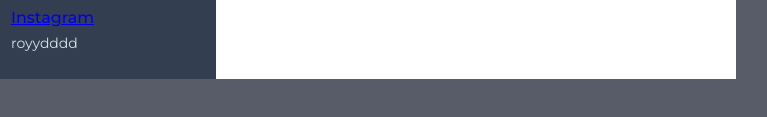
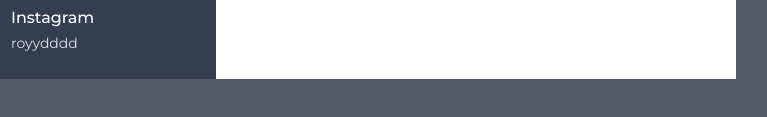
Before and after one commit to royd3315/rr.github.io, a plain HTML site: page index.html in a window 1280 px wide. Shown: the part 1021-1138 px from the top of the page, 304-1071 px from the left. Drawn offline with Linux system fonts and the light colour scheme.

Commit message:
Update style.css

```diff
--- a/style.css
+++ b/style.css
@@ -21,6 +21,12 @@ body{
     display: flex;
     margin: 50px auto;
 }
+
+a.no-color {
+  color: inherit;
+  text-decoration: none;
+}
+
 
 .container .box-left {
     width: 280px;
```
